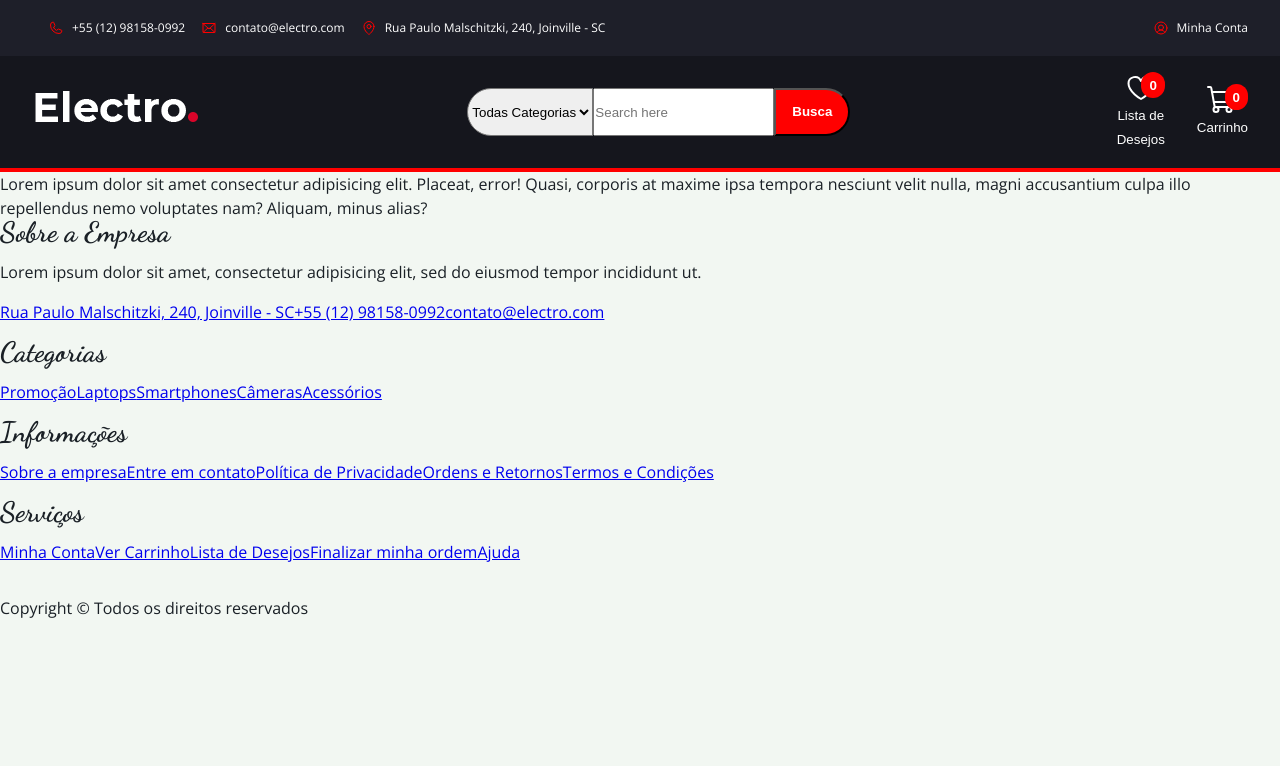
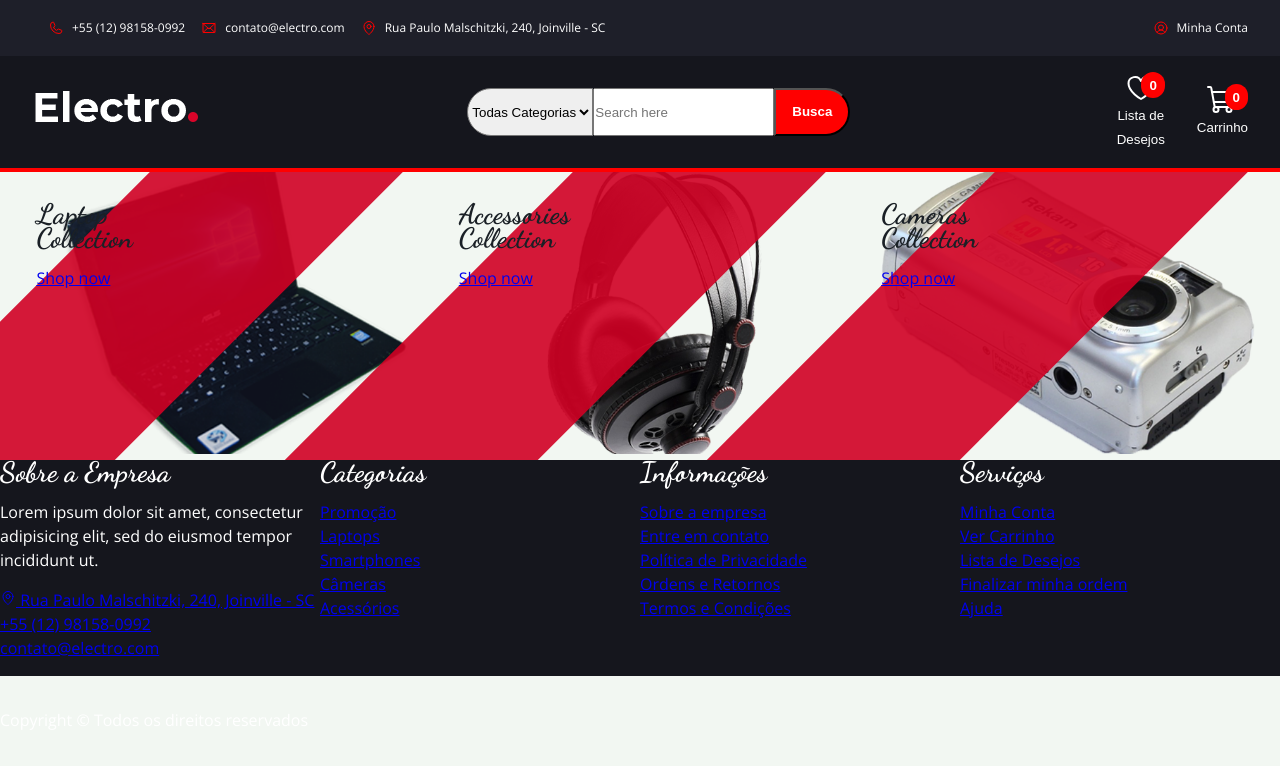
Before and after one commit to ribeirojer/Frontend-Dracula, a React (Vite) app: page / in a window 1280 px wide. Shown: the top 766 px of the page. Built offline with nearby package versions, Linux system fonts and the light colour scheme.

Commit message:
edit sectionA

```diff
--- a/src/components/Footer.tsx
+++ b/src/components/Footer.tsx
@@ -1,182 +1,161 @@
-import {
-  EnvelopeSimple,
-  FacebookLogo,
-  InstagramLogo,
-  LinkedinLogo,
-  MapPin,
-  Phone,
-  PinterestLogo,
-  TwitterLogo,
-} from "phosphor-react";
+import { MapPin } from "phosphor-react";
 import { Link } from "react-router-dom";
 import styled from "styled-components";
-import image from "../assets/woman.png";
 
 type Props = {};
 
 const Wrapper = styled.footer`
-  background-color: var(--cor-A);
-  color: var(--cor-C);
+  color: #fff;
   display: flex;
   flex-direction: column;
-  justify-content: flex-end;
-  padding: 0 8%;
-  height: 432px;
+  .row {
+    background-color: #15161d;
+    div {
+      width: 25%;
+      ul {
+        display: flex;
+        flex-direction: column;
+      }
+    }
+    display: flex;
+  }
 `;
 
 const Footer = (props: Props) => {
   return (
-    <footer id="footer">
-      <div className="section">
-        <div className="container">
+    <Wrapper>
       <div className="row">
-            <div className="col-md-3 col-xs-6">
-              <div className="footer">
+        <div>
           <h3 className="footer-title">Sobre a Empresa</h3>
           <p>
-                  Lorem ipsum dolor sit amet, consectetur adipisicing elit, sed
-                  do eiusmod tempor incididunt ut.
+            Lorem ipsum dolor sit amet, consectetur adipisicing elit, sed do
+            eiusmod tempor incididunt ut.
           </p>
           <ul className="footer-links">
             <li>
-                    <a href="#">
-                      <i className="fa fa-map-marker"></i>Rua Paulo Malschitzki, 240, Joinville - SC
-                    </a>
+              <Link to={"/"}>
+                <MapPin></MapPin> Rua Paulo Malschitzki, 240, Joinville - SC
+              </Link>
             </li>
             <li>
-                    <a href="#">
+              <Link to={"/"}>
                 <i className="fa fa-phone"></i>+55 (12) 98158-0992
-                    </a>
+              </Link>
             </li>
             <li>
-                    <a href="#">
+              <Link to={"/"}>
                 <i className="fa fa-envelope-o"></i>contato@electro.com
-                    </a>
+              </Link>
+            </li>
+          </ul>
+        </div>
+
+        <div>
+          <h3 className="footer-title">Categorias</h3>
+          <ul className="footer-links">
+            <li>
+              <Link to={"/"}>Promoção</Link>
+            </li>
+            <li>
+              <Link to={"/"}>Laptops</Link>
+            </li>
+            <li>
+              <Link to={"/"}>Smartphones</Link>
+            </li>
+            <li>
+              <Link to={"/"}>Câmeras</Link>
+            </li>
+            <li>
+              <Link to={"/"}>Acessórios</Link>
+            </li>
+          </ul>
+        </div>
+
+        <div>
+          <h3 className="footer-title">Informações</h3>
+          <ul className="footer-links">
+            <li>
+              <Link to={"/"}>Sobre a empresa</Link>
+            </li>
+            <li>
+              <Link to={"/"}>Entre em contato</Link>
+            </li>
+            <li>
+              <Link to={"/"}>Política de Privacidade</Link>
+            </li>
+            <li>
+              <Link to={"/"}>Ordens e Retornos</Link>
+            </li>
+            <li>
+              <Link to={"/"}>Termos e Condições</Link>
+            </li>
+          </ul>
+        </div>
+
+        <div>
+          <h3 className="footer-title">Serviços</h3>
+          <ul className="footer-links">
+            <li>
+              <Link to={"/"}>Minha Conta</Link>
+            </li>
+            <li>
+              <Link to={"/"}>Ver Carrinho</Link>
+            </li>
+            <li>
+              <Link to={"/"}>Lista de Desejos</Link>
+            </li>
+            <li>
+              <Link to={"/"}>Finalizar minha ordem</Link>
+            </li>
+            <li>
+              <Link to={"/"}>Ajuda</Link>
             </li>
           </ul>
         </div>
       </div>
 
-            <div className="col-md-3 col-xs-6">
-              <div className="footer">
-                <h3 className="footer-title">Categorias</h3>
-                <ul className="footer-links">
-                  <li>
-                    <a href="#">Promoção</a>
-                  </li>
-                  <li>
-                    <a href="#">Laptops</a>
-                  </li>
-                  <li>
-                    <a href="#">Smartphones</a>
-                  </li>
-                  <li>
-                    <a href="#">Câmeras</a>
-                  </li>
-                  <li>
-                    <a href="#">Acessórios</a>
-                  </li>
-                </ul>
-              </div>
-            </div>
-
-            <div className="clearfix visible-xs"></div>
-
-            <div className="col-md-3 col-xs-6">
-              <div className="footer">
-                <h3 className="footer-title">Informações</h3>
-                <ul className="footer-links">
-                  <li>
-                    <a href="#">Sobre a empresa</a>
-                  </li>
-                  <li>
-                    <a href="#">Entre em contato</a>
-                  </li>
-                  <li>
-                    <a href="#">Política de Privacidade</a>
-                  </li>
-                  <li>
-                    <a href="#">Ordens e Retornos</a>
-                  </li>
-                  <li>
-                    <a href="#">Termos e Condições</a>
-                  </li>
-                </ul>
-              </div>
-            </div>
-
-            <div className="col-md-3 col-xs-6">
-              <div className="footer">
-                <h3 className="footer-title">Serviços</h3>
-                <ul className="footer-links">
-                  <li>
-                    <a href="#">Minha Conta</a>
-                  </li>
-                  <li>
-                    <a href="#">Ver Carrinho</a>
-                  </li>
-                  <li>
-                    <a href="#">Lista de Desejos</a>
-                  </li>
-                  <li>
-                    <a href="#">Finalizar minha ordem</a>
-                  </li>
-                  <li>
-                    <a href="#">Ajuda</a>
-                  </li>
-                </ul>
-              </div>
-            </div>
-          </div>
-        </div>
-      </div>
-
-      <div id="bottom-footer" className="section">
       <div className="container">
-          <div className="row">
         <div className="col-md-12 text-center">
           <ul className="footer-payments">
             <li>
-                  <a href="#">
+              <Link to={"/"}>
                 <i className="fa fa-cc-visa"></i>
-                  </a>
+              </Link>
             </li>
             <li>
-                  <a href="#">
+              <Link to={"/"}>
                 <i className="fa fa-credit-card"></i>
-                  </a>
+              </Link>
             </li>
             <li>
-                  <a href="#">
+              <Link to={"/"}>
                 <i className="fa fa-cc-paypal"></i>
-                  </a>
+              </Link>
             </li>
             <li>
-                  <a href="#">
+              <Link to={"/"}>
                 <i className="fa fa-cc-mastercard"></i>
-                  </a>
+              </Link>
             </li>
             <li>
-                  <a href="#">
+              <Link to={"/"}>
                 <i className="fa fa-cc-discover"></i>
-                  </a>
+              </Link>
             </li>
             <li>
-                  <a href="#">
+              <Link to={"/"}>
                 <i className="fa fa-cc-amex"></i>
-                  </a>
+              </Link>
             </li>
           </ul>
           <span className="copyright">
             Copyright &copy;
-                <script>document.write(new Date().getFullYear());</script> Todos
-                os direitos reservados
+            <script>document.write(new Date().getFullYear());</script> Todos os
+            direitos reservados
           </span>
         </div>
       </div>
-        </div>
-      </div>
-    </footer>
+    </Wrapper>
   );
 };
 
--- a/src/components/SectionA.tsx
+++ b/src/components/SectionA.tsx
@@ -1,17 +1,45 @@
-import React from "react";
+import shop01 from "../assets/shop01.png";
+import shop02 from "../assets/shop03.png";
+import shop03 from "../assets/shop02.png";
+import styled from "styled-components";
 
 type Props = {};
 
+const WrapperSectionA = styled.section`
+  display: flex;
+  justify-content: center;
+  .shop {
+    width: 33%;
+    position: relative;
+    img {
+      width: 100%;
+    }
+    .shop-body {
+      position: absolute;
+      top: 0;
+      width: 75%;
+      padding: 30px;
+      z-index: 10;
+    }
+  }
+  .shop:before {
+    content: "";
+    position: absolute;
+    top: 0;
+    bottom: 0;
+    left: 0px;
+    width: 60%;
+    background: #d10024;
+    opacity: 0.9;
+    transform: skewX(-45deg);
+  }
+`;
+
 const SectionA = (props: Props) => {
   return (
-    <div className="section">
-      <div className="container">
-        <div className="row">
-          <div className="col-md-4 col-xs-6">
+    <WrapperSectionA>
       <div className="shop">
-              <div className="shop-img">
-                <img src="./img/shop01.png" alt="" />
-              </div>
+        <img src={shop01} alt="" />
         <div className="shop-body">
           <h3>
             Laptop<br></br>Collection
@@ -21,12 +49,10 @@ const SectionA = (props: Props) => {
           </a>
         </div>
       </div>
-          </div>
 
-          <div className="col-md-4 col-xs-6">
       <div className="shop">
         <div className="shop-img">
-                <img src="./img/shop03.png" alt="" />
+          <img src={shop02} alt="" />
         </div>
         <div className="shop-body">
           <h3>
@@ -37,12 +63,10 @@ const SectionA = (props: Props) => {
           </a>
         </div>
       </div>
-          </div>
 
-          <div className="col-md-4 col-xs-6">
       <div className="shop">
         <div className="shop-img">
-                <img src="./img/shop02.png" alt="" />
+          <img src={shop03} alt="" />
         </div>
         <div className="shop-body">
           <h3>
@@ -53,10 +77,7 @@ const SectionA = (props: Props) => {
           </a>
         </div>
       </div>
-          </div>
-        </div>
-      </div>
-    </div>
+    </WrapperSectionA>
   );
 };
 
--- a/src/pages/Home.tsx
+++ b/src/pages/Home.tsx
@@ -1,141 +1,8 @@
-import styled from "styled-components";
-import { Link } from "react-router-dom";
-
-import image from "../assets/rvore-geneal-gica-de-madeira-rvore-geneal-gica-livre.jpg";
-import image2 from "../assets/6248ae73cf0ddd13b383a5cb829f99ba.jpg";
-import image3 from "../assets/corte-e-gravacao-laser-mdf-e-acrilico-01.jpg";
-import image4 from "../assets/undraw_design_inspiration_re_tftx.svg";
-
-import Button from "../components/Button";
-import CardProduct from "../components/CardProduct";
-import Products from "../components/Products";
+import SectionA from "../components/SectionA";
 
 type Props = {};
 
-const HeroSection = styled.section`
-  background-image: linear-gradient(to right, var(--cor-A), var(--cor-B));
-  color: var(--cor-C);
-  display: flex;
-  align-items: center;
-  position: relative;
-  padding: 0 8%;
-  height: 100vh;
-`;
-const Carrousel = styled.div`
-  width: 52%;
-  p {
-    margin: 1rem 0;
-  }
-`;
-const ImgHero = styled.img`
-  position: absolute;
-  right: 0;
-  bottom: 0;
-  height: 500px;
-  width: 550px;
-`;
-const CorteImpressaoSection = styled.section`
-  display: flex;
-  justify-content: space-between;
-  align-items: center;
-  padding: 3rem 8%;
-  gap: 3rem;
-`;
-const ImgL = styled.img`
-  width: 200px;
-  height: 200px;
-  border-radius: 50%;
-`;
-const CardA = styled.div`
-  display: flex;
-  align-items: center;
-  width: 50%;
-  background-color: var(--cor-A);
-  color: var(--cor-C);
-  padding: 1rem;
-  border-radius: 0.5rem;
-`;
-const CardInfo = styled.div`
-  display: flex;
-  flex-direction: column;
-  align-items: center;
-  padding: 1rem;
-  gap: 1rem;
-`;
-const CompanySection = styled.section`
-  color: var(--cor-C);
-  background-image: linear-gradient(to right, var(--cor-B), var(--cor-A));
-  display: flex;
-  align-items: center;
-  padding: 0 8%;
-  height: 110vh;
-  p {
-    margin: 1rem 0;
-  }
-`;
-const ContactsMaps = styled.section`
-  padding: 90px 8%;
-  height: 100vh;
-
-  h1 {
-    margin-bottom: 25px;
-  }
-  div {
-    display: flex;
-    gap: 2rem;
-  }
-  input,
-  textarea {
-    width: 100%;
-    height: 50px;
-    margin-bottom: 25px;
-    padding-left: 16px;
-    border: 1px solid #999;
-    outline: none;
-    color: #000000;
-    border-radius: 5px;
-    -webkit-box-shadow: none;
-    box-shadow: none;
-  }
-  input[type="text"],
-  input[type="email"],
-  textarea {
-    font-family: "Open Sans", Helvetica, Arial, sans-serif;
-    font-size: 16px;
-  }
-  textarea {
-    height: 194px;
-    padding: 16px 16px;
-  }
-  div iframe {
-    width: 50%;
-    height: 345px;
-    border-radius: 10px;
-    border: 1px solid var(--cor-B);
-  }
-`;
-const Depoiments = styled.section`
-  display: flex;
-  flex-direction: column;
-  align-items: center;
-  padding: 0 8%;
-  height: 100vh;
-`;
-const DWrapper = styled.div`
-  display: flex;
-  flex-direction: column;
-  background-color: var(--cor-A);
-  color: var(--cor-C);
-`;
-
 const Home = (props: Props) => {
-  return (
-    <p>
-      Lorem ipsum dolor sit amet consectetur adipisicing elit. Placeat, error!
-      Quasi, corporis at maxime ipsa tempora nesciunt velit nulla, magni
-      accusantium culpa illo repellendus nemo voluptates nam? Aliquam, minus
-      alias?
-    </p>
-  );
+  return <SectionA></SectionA>;
 };
 export default Home;
```
Lines whose indentation alone changed are shown as unchanged.
